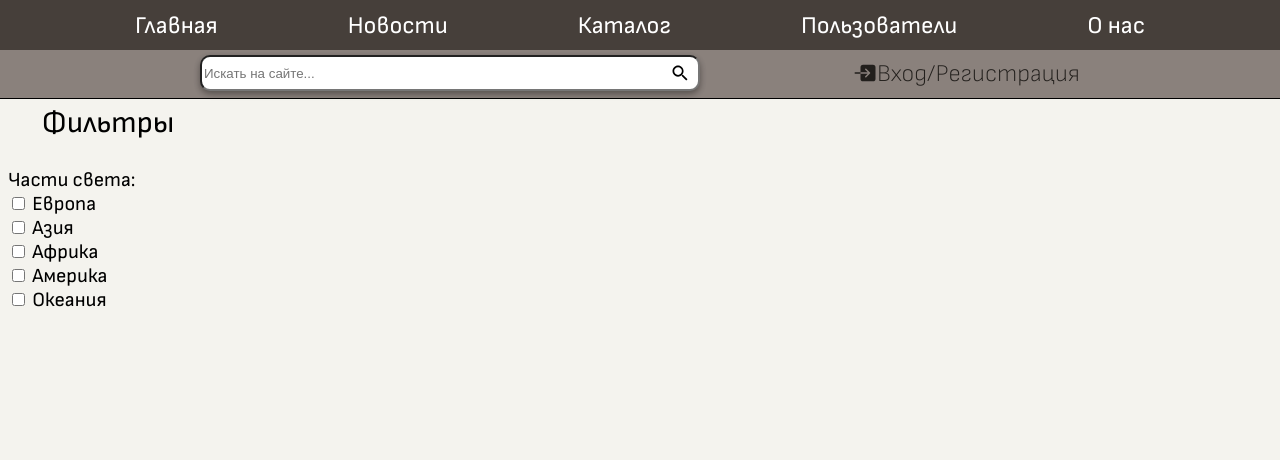
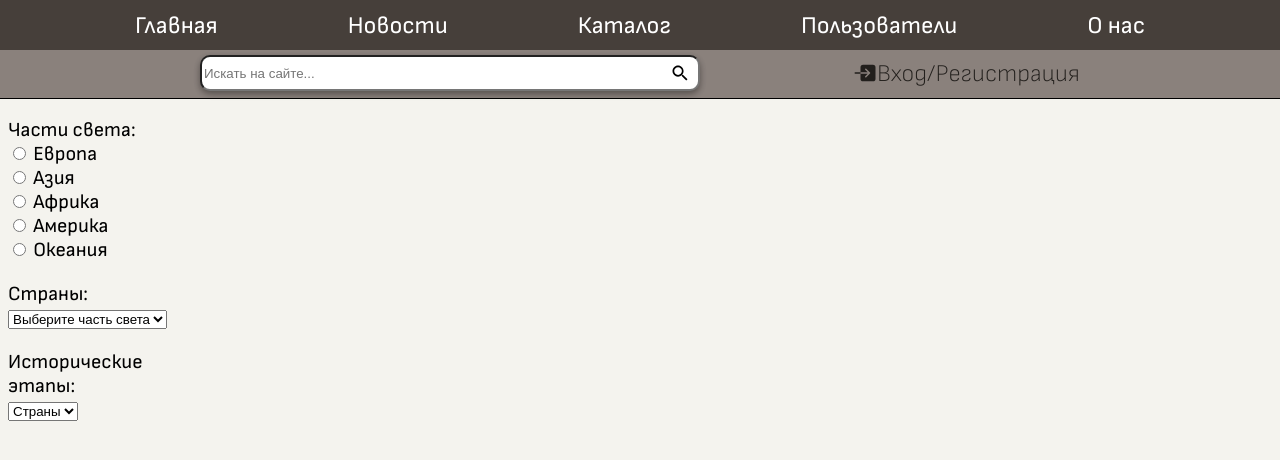
Before and after one commit to fridalif/collectioner_site, a Next.js app in the folder frontend/: page /catalog in a window 1280 px wide. Shown: the top 460 px of the page. Built offline with nearby package versions, Linux system fonts and the light colour scheme; no server answers.

Commit message:
creatign filters

```diff
--- a/frontend/src/components/Catalog/Catalog.jsx
+++ b/frontend/src/components/Catalog/Catalog.jsx
@@ -1,20 +1,34 @@
 import styles from './Catalog.module.css';
-
+import { useState, useEffect } from 'react'
 
 export function Catalog(){
+
+    const [worldPart, setWorldPart] = useState(null);
+    const [country, setCountry ] = useState(null);
     return(
         <div className={styles.catalogContainer}>
             <div className={styles.catalogSideBar}>
-                <div className={styles.catalogSideBarTitle}>
-                    Фильтры
+                <div className={styles.catalogSideBarFilterBlock}>
+                    Части света{worldPart}:<br />
+                    <form>
+                        <input type='radio' name='world_part' value='eu' onClick={()=>setWorldPart('eu')}/> Европа <br />
+                        <input type='radio' name='world_part' value='as' onClick={()=>setWorldPart('as')}/> Азия <br />
+                        <input type='radio' name='world_part' value='af' onClick={()=>setWorldPart('af')}/> Африка <br />
+                        <input type='radio' name='world_part' value='am' onClick={()=>setWorldPart('am')}/> Америка <br />
+                        <input type='radio' name='world_part' value='ok' onClick={()=>setWorldPart('ok')}/> Океания <br />
+                    </form>
                 </div>
                 <div className={styles.catalogSideBarFilterBlock}>
-                    Части света:<br />
-                    <input type='checkbox' value='eu'/> Европа <br />
-                    <input type='checkbox' value='as'/> Азия <br />
-                    <input type='checkbox' value='af'/> Африка <br />
-                    <input type='checkbox' value='am'/> Америка <br />
-                    <input type='checkbox' value='ok'/> Океания <br />
+                    Страны:<br />
+                    <select>
+                        <option value={null}>{worldPart !== null ? <>Страны</> : <>Выберите часть света</>}</option>
+                    </select>
+                </div>
+                <div className={styles.catalogSideBarFilterBlock}>
+                    Исторические этапы: <br />
+                    <select>
+                        <option>Страны</option>
+                    </select>
                 </div>
             </div>
         </div>
--- a/frontend/src/components/Catalog/Catalog.module.css
+++ b/frontend/src/components/Catalog/Catalog.module.css
@@ -7,6 +7,7 @@
 
 .catalogSideBar{
     display: flex;
+    margin-top: 20px;
     flex-direction: column;
     height: 850px;
     width:200px;
```
